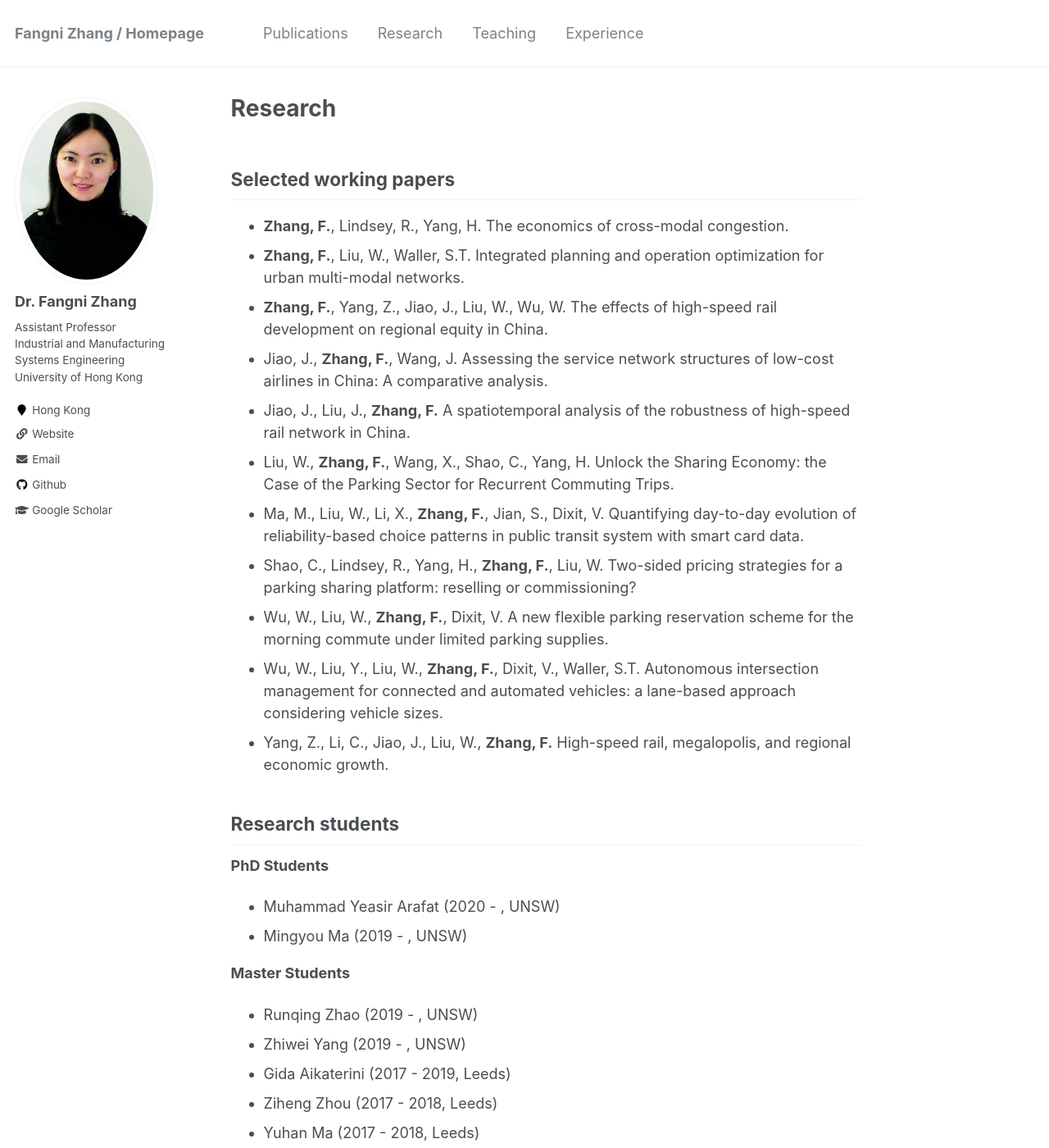
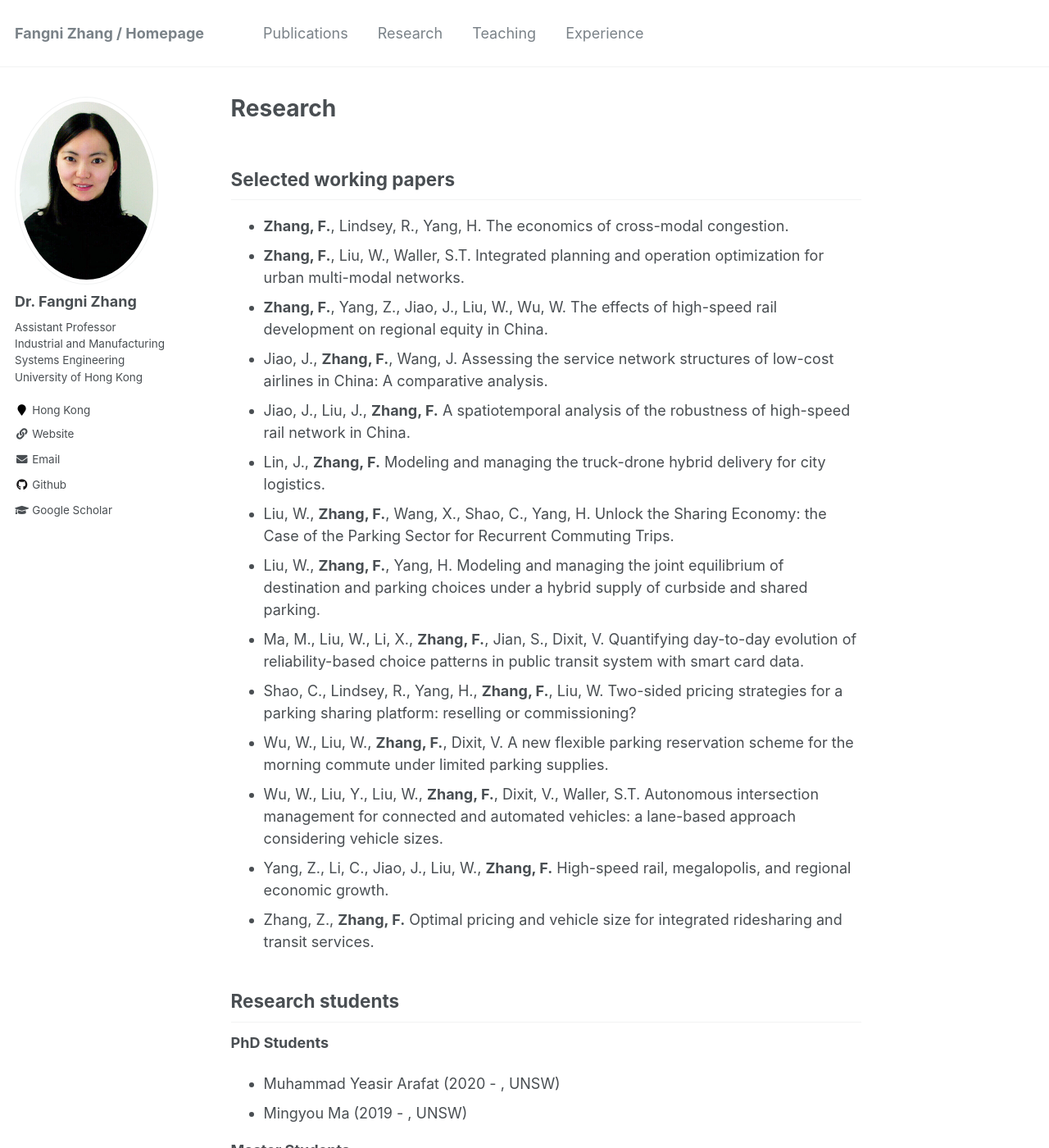
Before and after one commit to fangnizhang/fangnizhang.github.io, a Jekyll site: the page built from _pages/research.md, in a window 1280 px wide and 1400 px high. Shown: the whole window at 82% size. Built offline with Jekyll 4.4.1, drawn with Linux system fonts in a browser that asks for light colours.

Commit message:
Update research.md

```diff
--- a/_pages/research.md
+++ b/_pages/research.md
@@ -11,12 +11,15 @@ Selected working papers
 * **Zhang, F.**, Yang, Z., Jiao, J., Liu, W., Wu, W. The effects of high-speed rail development on regional equity in China.
 * Jiao, J., **Zhang, F.**, Wang, J. Assessing the service network structures of low-cost airlines in China: A comparative analysis.
 * Jiao, J., Liu, J., **Zhang, F.** A spatiotemporal analysis of the robustness of high-speed rail network in China.
+* Lin, J., **Zhang, F.** Modeling and managing the truck-drone hybrid delivery for city logistics.
 * Liu, W., **Zhang, F.**, Wang, X., Shao, C., Yang, H. Unlock the Sharing Economy: the Case of the Parking Sector for Recurrent Commuting Trips.
+* Liu, W., **Zhang, F.**, Yang, H. Modeling and managing the joint equilibrium of destination and parking choices under a hybrid supply of curbside and shared parking.
 * Ma, M., Liu, W., Li, X., **Zhang, F.**, Jian, S., Dixit, V. Quantifying day-to-day evolution of reliability-based choice patterns in public transit system with smart card data.
 * Shao, C., Lindsey, R., Yang, H., **Zhang, F.**, Liu, W. Two-sided pricing strategies for a parking sharing platform: reselling or commissioning?
 * Wu, W., Liu, W., **Zhang, F.**, Dixit, V. A new flexible parking reservation scheme for the morning commute under limited parking supplies.
 * Wu, W., Liu, Y., Liu, W., **Zhang, F.**, Dixit, V., Waller, S.T. Autonomous intersection management for connected and automated vehicles: a lane-based approach considering vehicle sizes.
 * Yang, Z., Li, C., Jiao, J., Liu, W., **Zhang, F.** High-speed rail, megalopolis, and regional economic growth.
+* Zhang, Z., **Zhang, F.** Optimal pricing and vehicle size for integrated ridesharing and transit services.
 
 Research students
 -----------
```
